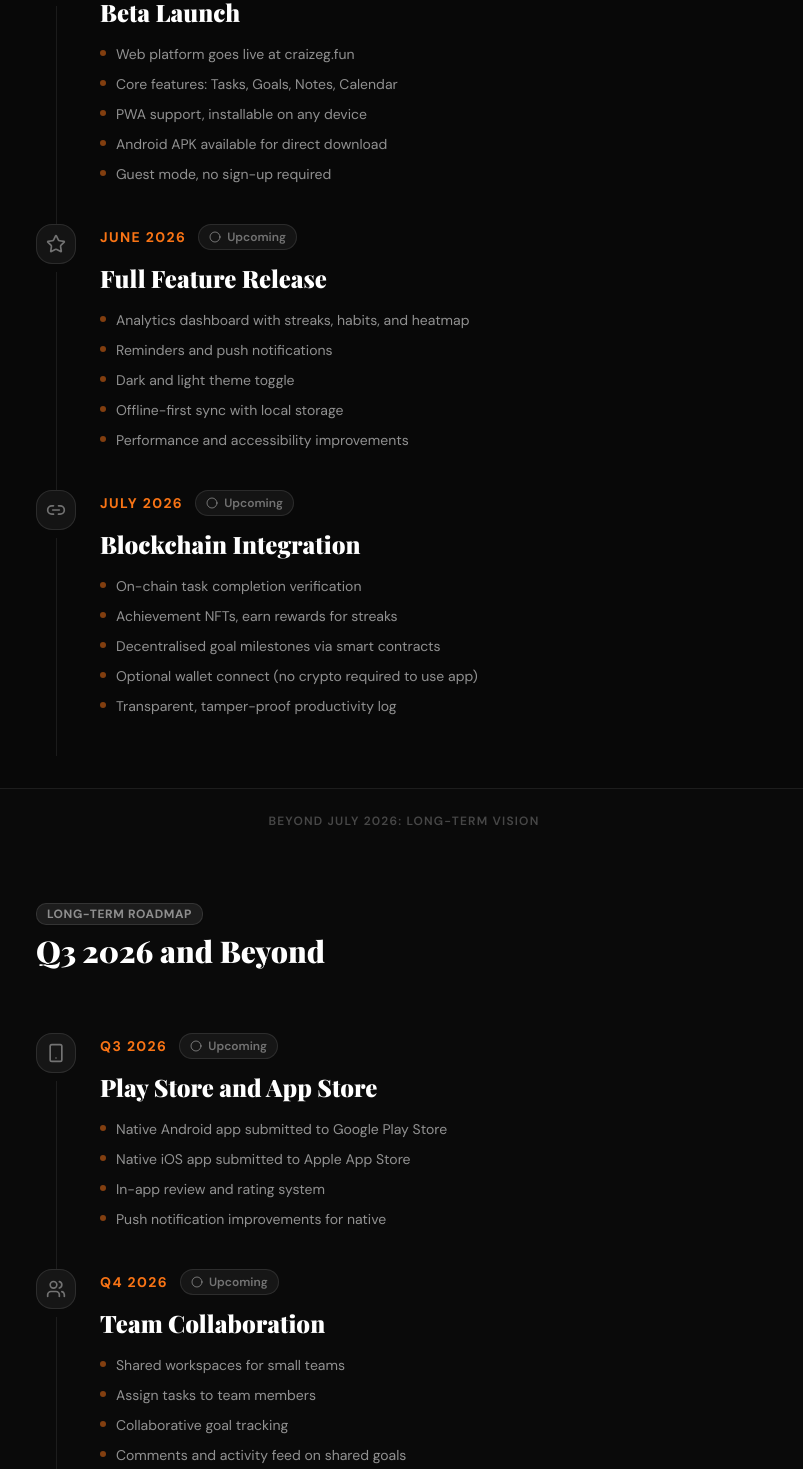
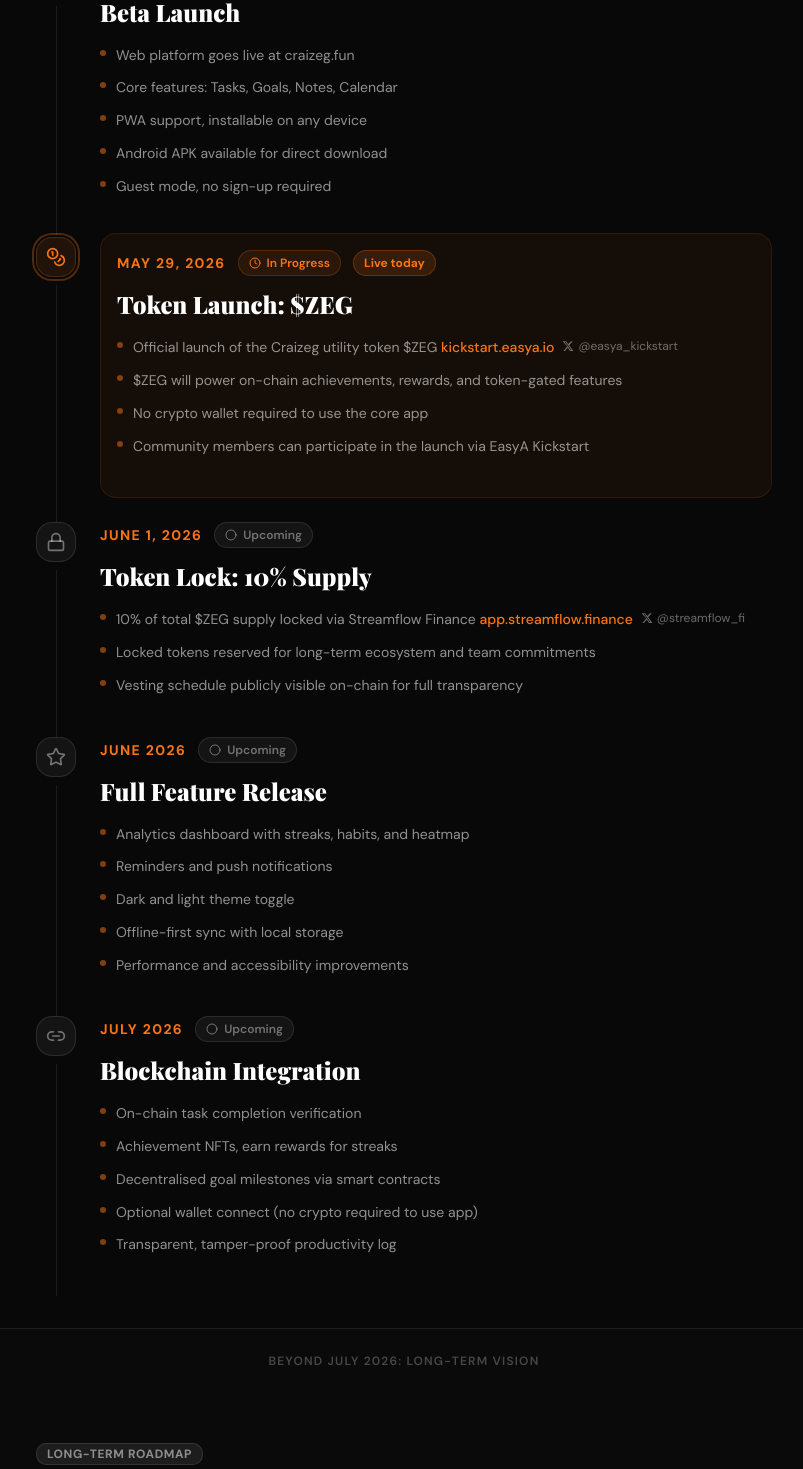
Before and after one commit to synterlab/craizeg-fun, a React (Vite) app: page /roadmap in a window 1280 px wide. Shown: the part 741-2210 px from the top of the page, without its empty margins (236-1039 px from the left). Built offline with nearby package versions, Linux system fonts and the light colour scheme.

Commit message:
feat: add $ZEG token launch (May 29) and token lock (Jun 1) milestones

```diff
--- a/src/pages/roadmap.tsx
+++ b/src/pages/roadmap.tsx
@@ -3,17 +3,30 @@
 import { Badge } from "@/components/ui/badge";
 import {
   Rocket, Star, Link2, Smartphone, Users, Bot, Globe,
-  CheckCircle2, Clock, Circle,
+  CheckCircle2, Clock, Circle, Coins, Lock,
 } from "lucide-react";
 
+const XIcon = () => (
+  <svg viewBox="0 0 24 24" width="12" height="12" fill="currentColor">
+    <path d="M18.244 2.25h3.308l-7.227 8.26 8.502 11.24H16.17l-4.714-6.231-5.402 6.231H2.746l7.73-8.835L1.254 2.25H8.08l4.253 5.622 5.911-5.622Zm-1.161 17.52h1.833L7.084 4.126H5.117z"/>
+  </svg>
+);
+
 type Status = "done" | "active" | "upcoming";
+
+interface BulletItem {
+  text: string;
+  link?: { href: string; label: string };
+  twitter?: { href: string; handle: string };
+}
 
 interface Milestone {
   date: string;
   title: string;
-  items: string[];
+  items: BulletItem[];
   status: Status;
   icon: React.ElementType;
+  highlight?: boolean;
 }
 
 const SHORT_TERM: Milestone[] = [
@@ -23,11 +36,43 @@
     status: "active",
     icon: Rocket,
     items: [
-      "Web platform goes live at craizeg.fun",
-      "Core features: Tasks, Goals, Notes, Calendar",
-      "PWA support, installable on any device",
-      "Android APK available for direct download",
-      "Guest mode, no sign-up required",
+      { text: "Web platform goes live at craizeg.fun" },
+      { text: "Core features: Tasks, Goals, Notes, Calendar" },
+      { text: "PWA support, installable on any device" },
+      { text: "Android APK available for direct download" },
+      { text: "Guest mode, no sign-up required" },
+    ],
+  },
+  {
+    date: "May 29, 2026",
+    title: "Token Launch: $ZEG",
+    status: "active",
+    icon: Coins,
+    highlight: true,
+    items: [
+      {
+        text: "Official launch of the Craizeg utility token $ZEG",
+        link: { href: "https://kickstart.easya.io/", label: "kickstart.easya.io" },
+        twitter: { href: "https://x.com/easya_kickstart", handle: "@easya_kickstart" },
+      },
+      { text: "$ZEG will power on-chain achievements, rewards, and token-gated features" },
+      { text: "No crypto wallet required to use the core app" },
+      { text: "Community members can participate in the launch via EasyA Kickstart" },
+    ],
+  },
+  {
+    date: "June 1, 2026",
+    title: "Token Lock: 10% Supply",
+    status: "upcoming",
+    icon: Lock,
+    items: [
+      {
+        text: "10% of total $ZEG supply locked via Streamflow Finance",
+        link: { href: "https://app.streamflow.finance", label: "app.streamflow.finance" },
+        twitter: { href: "https://x.com/streamflow_fi", handle: "@streamflow_fi" },
+      },
+      { text: "Locked tokens reserved for long-term ecosystem and team commitments" },
+      { text: "Vesting schedule publicly visible on-chain for full transparency" },
     ],
   },
   {
@@ -36,11 +81,11 @@
     status: "upcoming",
     icon: Star,
     items: [
-      "Analytics dashboard with streaks, habits, and heatmap",
-      "Reminders and push notifications",
-      "Dark and light theme toggle",
-      "Offline-first sync with local storage",
-      "Performance and accessibility improvements",
+      { text: "Analytics dashboard with streaks, habits, and heatmap" },
+      { text: "Reminders and push notifications" },
+      { text: "Dark and light theme toggle" },
+      { text: "Offline-first sync with local storage" },
+      { text: "Performance and accessibility improvements" },
     ],
   },
   {
@@ -49,11 +94,11 @@
     status: "upcoming",
     icon: Link2,
     items: [
-      "On-chain task completion verification",
-      "Achievement NFTs, earn rewards for streaks",
-      "Decentralised goal milestones via smart contracts",
-      "Optional wallet connect (no crypto required to use app)",
-      "Transparent, tamper-proof productivity log",
+      { text: "On-chain task completion verification" },
+      { text: "Achievement NFTs, earn rewards for streaks" },
+      { text: "Decentralised goal milestones via smart contracts" },
+      { text: "Optional wallet connect (no crypto required to use app)" },
+      { text: "Transparent, tamper-proof productivity log" },
     ],
   },
 ];
@@ -65,10 +110,10 @@
     status: "upcoming",
     icon: Smartphone,
     items: [
-      "Native Android app submitted to Google Play Store",
-      "Native iOS app submitted to Apple App Store",
-      "In-app review and rating system",
-      "Push notification improvements for native",
+      { text: "Native Android app submitted to Google Play Store" },
+      { text: "Native iOS app submitted to Apple App Store" },
+      { text: "In-app review and rating system" },
+      { text: "Push notification improvements for native" },
     ],
   },
   {
@@ -77,10 +122,10 @@
     status: "upcoming",
     icon: Users,
     items: [
-      "Shared workspaces for small teams",
-      "Assign tasks to team members",
-      "Collaborative goal tracking",
-      "Comments and activity feed on shared goals",
+      { text: "Shared workspaces for small teams" },
+      { text: "Assign tasks to team members" },
+      { text: "Collaborative goal tracking" },
+      { text: "Comments and activity feed on shared goals" },
     ],
   },
   {
@@ -89,10 +134,10 @@
     status: "upcoming",
     icon: Bot,
     items: [
-      "Natural language task creation",
-      "Smart scheduling suggestions",
-      "AI-powered habit analysis and insights",
-      "Goal decomposition: big goals broken into steps",
+      { text: "Natural language task creation" },
+      { text: "Smart scheduling suggestions" },
+      { text: "AI-powered habit analysis and insights" },
+      { text: "Goal decomposition: big goals broken into steps" },
     ],
   },
   {
@@ -101,46 +146,81 @@
     status: "upcoming",
     icon: Globe,
     items: [
-      "Multi-language support (10+ languages)",
-      "Enterprise tier with SSO and admin controls",
-      "Public API for third-party integrations",
-      "Zapier and Notion integration",
+      { text: "Multi-language support (10+ languages)" },
+      { text: "Enterprise tier with SSO and admin controls" },
+      { text: "Public API for third-party integrations" },
+      { text: "Zapier and Notion integration" },
     ],
   },
 ];
 
 const STATUS_CONFIG: Record<Status, { label: string; color: string; Icon: React.ElementType }> = {
   done:     { label: "Completed",   color: "text-green-400 bg-green-400/10 border-green-400/20", Icon: CheckCircle2 },
-  active:   { label: "In Progress", color: "text-primary bg-primary/10 border-primary/20",      Icon: Clock },
-  upcoming: { label: "Upcoming",    color: "text-white/40 bg-white/5 border-white/10",           Icon: Circle },
+  active:   { label: "In Progress", color: "text-primary bg-primary/10 border-primary/20",       Icon: Clock },
+  upcoming: { label: "Upcoming",    color: "text-white/40 bg-white/5 border-white/10",            Icon: Circle },
 };
 
-function MilestoneCard({ m, i }: { m: Milestone; i: number }) {
+function BulletRow({ item }: { item: BulletItem }) {
+  return (
+    <li className="flex items-start gap-2.5 text-sm">
+      <span className="mt-1.5 w-1.5 h-1.5 rounded-full bg-primary/50 flex-shrink-0" />
+      <span className="text-white/55 leading-relaxed">
+        {item.text}
+        {item.link && (
+          <>
+            {" "}
+            <a
+              href={item.link.href}
+              target="_blank"
+              rel="noopener noreferrer"
+              className="text-primary hover:underline font-medium"
+            >
+              {item.link.label}
+            </a>
+          </>
+        )}
+        {item.twitter && (
+          <a
+            href={item.twitter.href}
+            target="_blank"
+            rel="noopener noreferrer"
+            className="ml-2 inline-flex items-center gap-1 text-white/40 hover:text-white/70 text-xs transition-colors"
+          >
+            <XIcon />
+            {item.twitter.handle}
+          </a>
+        )}
+      </span>
+    </li>
+  );
+}
+
+function MilestoneCard({ m }: { m: Milestone }) {
   const s = STATUS_CONFIG[m.status];
   return (
     <div className="relative flex gap-4 md:gap-6">
       <div className="flex flex-col items-center flex-shrink-0">
-        <div className={`w-10 h-10 rounded-2xl flex items-center justify-center border ${s.color} transition-all`}>
+        <div className={`w-10 h-10 rounded-2xl flex items-center justify-center border ${s.color} ${m.highlight ? "ring-2 ring-primary/30 ring-offset-2 ring-offset-[#080808]" : ""} transition-all`}>
           <m.icon className="w-5 h-5" />
         </div>
         <div className="flex-1 w-px bg-white/8 mt-2 min-h-[2rem]" />
       </div>
-      <div className="flex-1 pb-10">
+      <div className={`flex-1 pb-10 ${m.highlight ? "rounded-2xl bg-primary/5 border border-primary/12 p-4 -mt-1 mb-6" : ""}`}>
         <div className="flex flex-wrap items-center gap-3 mb-3">
           <span className="text-primary font-bold text-sm uppercase tracking-widest">{m.date}</span>
           <span className={`inline-flex items-center gap-1.5 text-xs font-semibold px-2.5 py-1 rounded-full border ${s.color}`}>
             <s.Icon className="w-3 h-3" />
             {s.label}
           </span>
+          {m.highlight && (
+            <span className="inline-flex items-center gap-1 text-xs font-bold px-2.5 py-1 rounded-full bg-primary/15 border border-primary/25 text-primary">
+              Live today
+            </span>
+          )}
         </div>
         <h3 className="font-serif text-white font-black text-xl md:text-2xl mb-4">{m.title}</h3>
         <ul className="space-y-2.5">
-          {m.items.map((item, j) => (
-            <li key={j} className="flex items-start gap-2.5 text-white/55 text-sm">
-              <span className="mt-1.5 w-1.5 h-1.5 rounded-full bg-primary/50 flex-shrink-0" />
-              {item}
-            </li>
-          ))}
+          {m.items.map((item, j) => <BulletRow key={j} item={item} />)}
         </ul>
       </div>
     </div>
@@ -196,7 +276,7 @@
               <h2 className="font-serif text-white font-black text-2xl md:text-3xl">May to July 2026</h2>
             </div>
             <div>
-              {SHORT_TERM.map((m, i) => <MilestoneCard key={i} m={m} i={i} />)}
+              {SHORT_TERM.map((m, i) => <MilestoneCard key={i} m={m} />)}
             </div>
           </div>
         </section>
@@ -218,7 +298,7 @@
               <h2 className="font-serif text-white font-black text-2xl md:text-3xl">Q3 2026 and Beyond</h2>
             </div>
             <div>
-              {LONG_TERM.map((m, i) => <MilestoneCard key={i} m={m} i={i} />)}
+              {LONG_TERM.map((m, i) => <MilestoneCard key={i} m={m} />)}
             </div>
           </div>
         </section>
@@ -251,7 +331,10 @@
       <footer className="border-t border-white/5 bg-[#060606] py-8">
         <div className="container px-4 mx-auto max-w-5xl flex flex-col sm:flex-row items-center justify-between gap-3">
           <p className="text-xs text-white/25">© 2026 Craizeg.fun. All rights reserved.</p>
-          <Link to="/" className="text-xs text-white/30 hover:text-primary transition-colors">Back to Home</Link>
+          <div className="flex items-center gap-4 text-xs text-white/30">
+            <Link to="/contact" className="hover:text-primary transition-colors">Contact</Link>
+            <Link to="/" className="hover:text-primary transition-colors">Back to Home</Link>
+          </div>
         </div>
       </footer>
     </div>
```
